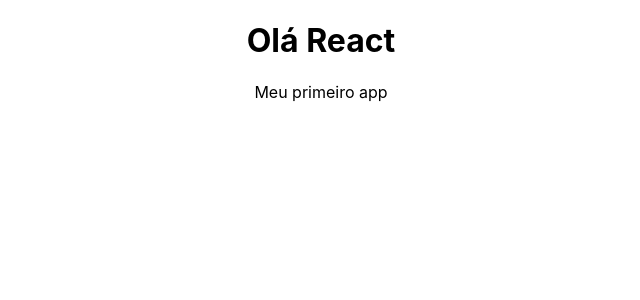
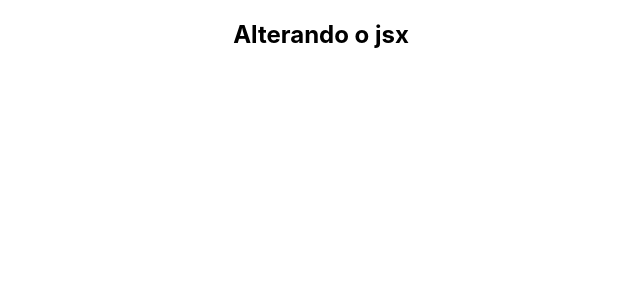
Before and after one commit to RusthenRonald/React, a React (Create React App) app in the folder novo-projeto/: page / in a window 1280 px wide. Shown: the top 300 px of the page, without its empty margins (319-959 px from the left). Built offline with nearby package versions, Linux system fonts and the light colour scheme.

Commit message:
testando jsx

```diff
--- a/novo-projeto/src/App.js
+++ b/novo-projeto/src/App.js
@@ -4,8 +4,8 @@
 function App() {
   return (
     <div className="App">
-     <h1>Olá React</h1>
-     <p>Meu primeiro app</p>
+     <h2>Alterando o jsx</h2>
+     <h2></h2>
     </div>
   );
 }
```
